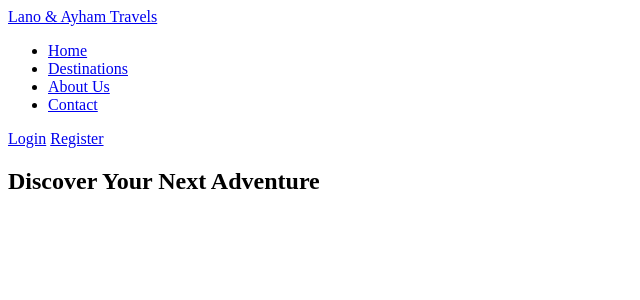
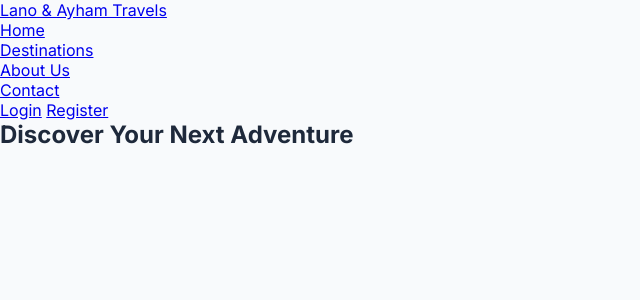
Before and after one commit to ayham-svg/webapp2, a PHP site: page / in a window 1280 px wide. Shown: the top 300 px of the page, without its empty margins (0-640 px from the left). Run offline with PHP 8.4, Linux system fonts and the light colour scheme.

Commit message:
basis css aanmaken

```diff
--- a/css/style.css
+++ b/css/style.css
@@ -1,8 +1,20 @@
+* {
+  margin: 0;
+  padding: 0;
+  box-sizing: border-box;
+}
+
+body {
+  font-family: 'Inter', sans-serif;
+  color: var(--tekst);
+  background: var(--achtergrond);
+}
+
 :root {
-  --blauw: #1a73e8;
-  --donker: #0f172a;
-  --licht: #f8fafc;
+  --primair: #0F172A;
+  --secundair: #2563EB;
+  --achtergrond: #F8FAFC;
+  --tekst: #1E293B;
   --wit: #ffffff;
-  --tekst: #333333;
   --radius: 6px;
 }
--- a/index.html
+++ b/index.html
@@ -4,6 +4,8 @@
     <meta charset="UTF-8" />
     <meta name="viewport" content="width=device-width, initial-scale=1.0" />
     <title>Lano & Ayham Travels - Home</title>
+    <link rel="preconnect" href="https://fonts.googleapis.com" />
+    <link href="https://fonts.googleapis.com/css2?family=Inter:wght@400;600;700&display=swap" rel="stylesheet" />
     <link rel="stylesheet" href="css/style.css" />
     <link rel="stylesheet" href="css/home.css" />
   </head>
```
